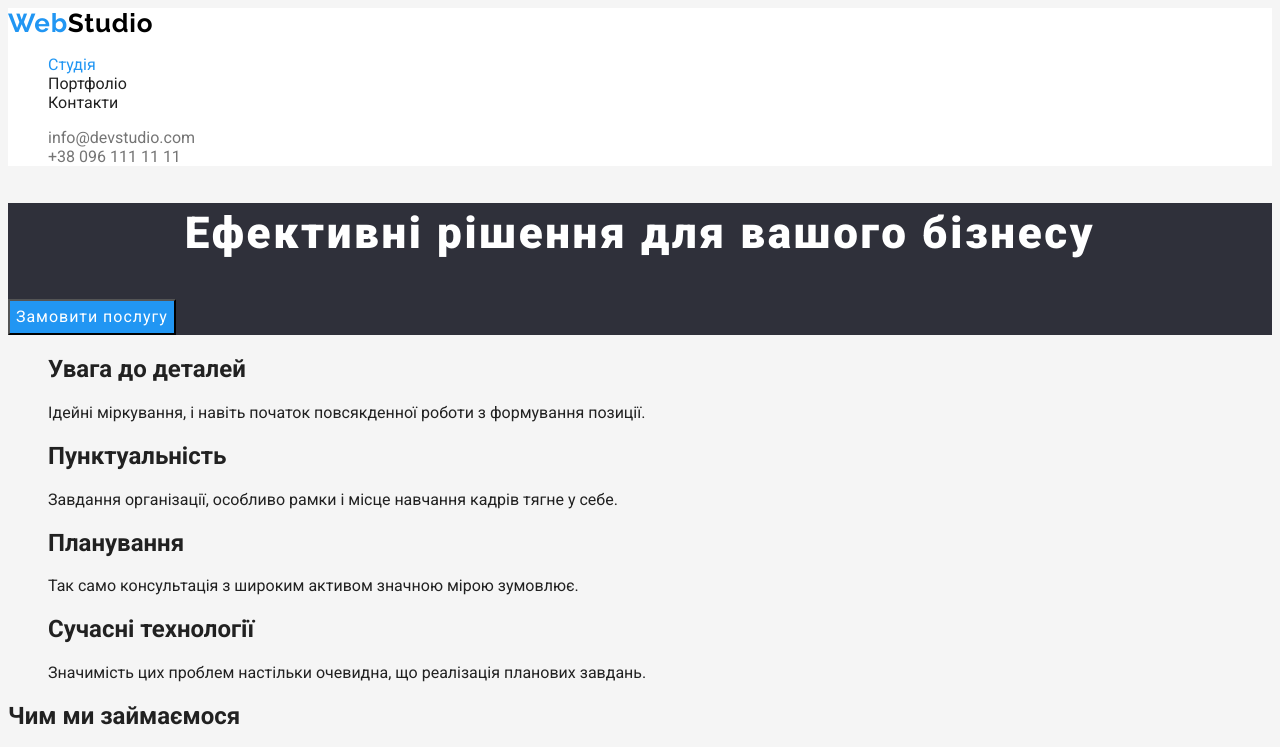
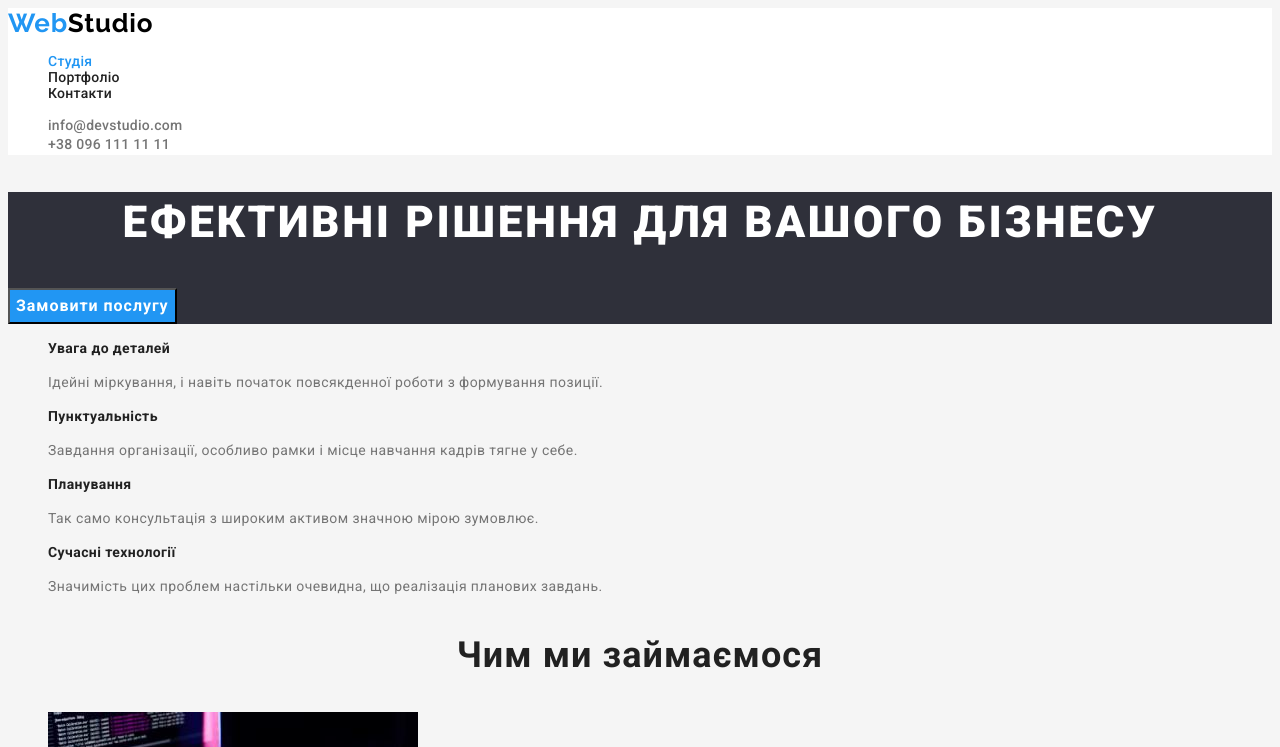
Before and after one commit to MykhailoYacenko/goit-markup-hw-02, a plain HTML site: page index.html in a window 1280 px wide. Shown: the top 747 px of the page. Drawn offline with Linux system fonts and the light colour scheme.

Commit message:
styles added/ fixed.Classes added

```diff
--- a/index.html
+++ b/index.html
@@ -3,7 +3,6 @@
   <head>
     <meta charset="utf-8" />
     <title lang="en">WebStudio</title>
-
     <link rel="preconnect" href="https://fonts.googleapis.com" />
     <link rel="preconnect" href="https://fonts.gstatic.com" crossorigin />
     <link
@@ -55,30 +54,30 @@
       </section>
       <section>
         <h2 hidden>Особливості</h2>
-        <ul class="list">
+        <ul class="feature list">
           <li>
-            <h2>Увага до деталей</h2>
-            <p>
+            <h3 class="feature-title">Увага до деталей</h3>
+            <p class="feature-description">
               Ідейні міркування, і навіть початок повсякденної роботи з
               формування позиції.
             </p>
           </li>
           <li>
-            <h2>Пунктуальність</h2>
-            <p>
+            <h3 class="feature-title">Пунктуальність</h3>
+            <p class="feature-description">
               Завдання організації, особливо рамки і місце навчання кадрів тягне
               у себе.
             </p>
           </li>
           <li>
-            <h2>Планування</h2>
-            <p>
+            <h3 class="feature-title">Планування</h3>
+            <p class="feature-description">
               Так само консультація з широким активом значною мірою зумовлює.
             </p>
           </li>
           <li>
-            <h2>Сучасні технології</h2>
-            <p>
+            <h3 class="feature-title">Сучасні технології</h3>
+            <p class="feature-description">
               Значимість цих проблем настільки очевидна, що реалізація планових
               завдань.
             </p>
@@ -86,7 +85,7 @@
         </ul>
       </section>
       <section>
-        <h2>Чим ми займаємося</h2>
+        <h3 class="work-title">Чим ми займаємося</h3>
         <ul class="workingprocess list">
           <li>
             <img
@@ -115,7 +114,7 @@
         </ul>
       </section>
       <section class="team">
-        <h3>Наша команда</h3>
+        <h3 class="team-title">Наша команда</h3>
         <ul class="team-member list">
           <li>
             <img
@@ -170,7 +169,7 @@
             <a
               href="https://www.google.com/maps/place/%D0%B1%D1%83%D0%BB%D1%8C%D0%B2%D0%B0%D1%80+%D0%9B%D0%B5%D1%81%D1%96+%D0%A3%D0%BA%D1%80%D0%B0%D1%97%D0%BD%D0%BA%D0%B8,+26,+%D0%9A%D0%B8%D1%97%D0%B2,+%D0%A3%D0%BA%D1%80%D0%B0%D1%97%D0%BD%D0%B0,+02000/@50.4265397,30.5374631,17z/data=!4m13!1m7!3m6!1s0x40d4cf0e033ecbe9:0x57a4dffefec77da0!2z0LHRg9C70YzQstCw0YAg0JvQtdGB0ZYg0KPQutGA0LDRl9C90LrQuCwgMjYsINCa0LjRl9CyLCDQo9C60YDQsNGX0L3QsCwgMDIwMDA!3b1!8m2!3d50.4265807!4d30.5383858!3m4!1s0x40d4cf0e033ecbe9:0x57a4dffefec77da0!8m2!3d50.4265807!4d30.5383858"
               target="_blank"
-              class="geo link"
+              class="bot-contact geo link"
               >Київ, пр-т Лесі Українки, 26</a
             >
           </li>
--- a/styles/index.css
+++ b/styles/index.css
@@ -7,6 +7,7 @@
   --primary-button-color: #2196f3;
   --primary-button-accent-text-color: #ffffff;
   --primary-background-button-color: #f5f4fa;
+  --teamsection-background-color: #f5f4fa;
 }
 /*HEADER*/
 .list {
@@ -15,13 +16,23 @@
 .link {
   text-decoration: none;
 }
+
 .top-nav .link {
+  font-family: "Roboto", sans-serif;
+  font-style: normal;
+  font-size: 14px;
+  font-weight: 500;
   color: var(--primary-text-color);
+  line-height: calc(16 / 14);
+  letter-spacing: 0.02em;
+  text-align: left;
+  vertical-align: top;
 }
 .link:hover,
 .link:focus {
   color: var(--accent-color);
 }
+
 .top {
   background-color: var(--primary-background-color);
 }
@@ -36,35 +47,47 @@
   color: #000000;
   text-decoration: none;
   letter-spacing: 0.03em;
+  text-align: center;
+  vertical-align: top;
 }
 .first-half-logo-title {
   color: var(--accent-color);
 }
 .top-contact {
+  font-family: "Roboto", sans-serif;
+  font-size: 14px;
+  font-weight: 500;
+  line-height: calc(16 / 14);
   color: var(--paragraph-text-color);
+  text-align: left;
+  vertical-align: top;
+  letter-spacing: 0.02em;
 }
 /*MAIN*/
 .hero {
   background-color: var(--secondary-background-color);
 }
 .hero-title {
+  font-family: "Roboto", sans-serif;
+  font-size: 44px;
+  font-weight: 900;
   color: var(--primary-background-color);
-  font-weight: 900;
-  font-family: "Roboto", sans-serif;
-  font-style: "black";
-  font-size: 44px;
   line-height: calc(60 / 44);
+  letter-spacing: 0.06em;
   text-align: center;
-  letter-spacing: 0.06em;
+  text-transform: uppercase;
 }
 
 .hero-button {
-  color: var(--primary-background-color);
-  background-color: #2196f3;
   font-family: "Roboto", sans-serif;
   font-size: 16px;
+  font-weight: 700;
   line-height: calc(30 / 16);
+  color: var(--primary-background-color);
+  background-color: var(--primary-button-color);
   letter-spacing: 0.06em;
+  text-align: center;
+  vertical-align: middle;
 }
 .hero-button:active {
   color: #188ce8;
@@ -75,16 +98,45 @@
   background-color: var(--primary-button-color);
   cursor: pointer;
 }
-
+.feature-title {
+  font-family: "Roboto", sans-serif;
+  font-size: 14px;
+  font-weight: 700;
+  line-height: calc(16 / 14);
+  text-align: left;
+  vertical-align: top;
+  letter-spacing: 0.03em;
+}
+.feature-description {
+  font-family: "Roboto", sans-serif;
+  font-size: 14px;
+  line-height: calc(24 / 14);
+  color: var(--paragraph-text-color);
+  text-align: left;
+  vertical-align: top;
+  letter-spacing: 0.03em;
+}
+.team-title,
+.work-title {
+  font-family: "Roboto", sans-serif;
+  font-size: 36px;
+  font-weight: 700;
+  line-height: calc(42 / 36);
+  text-align: center;
+  vertical-align: top;
+  letter-spacing: 0.03em;
+}
 .team {
-  background-color: #f5f4fa;
+  background-color: var(--teamsection-background-color);
 }
 .team-member-name {
   color: var(--primary-text-color);
   font-family: "Roboto", sans-serif;
   font-size: 16px;
+  font-weight: 500;
   line-height: calc(19 / 16);
   text-align: center;
+  vertical-align: top;
   letter-spacing: 0.03em;
 }
 .team-member-post {
@@ -93,6 +145,7 @@
   font-size: 16px;
   line-height: calc(19 / 16);
   text-align: center;
+  vertical-align: top;
   letter-spacing: 0.03em;
 }
 
@@ -102,20 +155,26 @@
 }
 .bot-logo {
   font-family: "Raleway", sans-serif;
-  font-style: "Bold";
   font-size: 26px;
   font-weight: 700;
   line-height: calc(31 / 26);
   color: var(--primary-background-color);
   text-decoration: none;
   letter-spacing: 0.03em;
+  text-align: left;
+  vertical-align: top;
 }
 .bottom {
   background-color: var(--secondary-background-color);
 }
-.geo {
+.bot-contact {
+  font-family: "Roboto", sans-serif;
+  font-size: 14px;
+  line-height: calc(24 / 14);
+  text-align: center;
+  vertical-align: top;
+  color: rgba(255, 255, 255, 0.6);
+}
+.bot-contact.geo {
   color: var(--primary-background-color);
 }
-.bot-contact {
-  color: rgba(255, 255, 255, 0.6);
-}
--- a/styles/portfolio.css
+++ b/styles/portfolio.css
@@ -8,21 +8,30 @@
   --primary-button-accent-text-color: #ffffff;
   --primary-background-button-color: #f5f4fa;
 }
+/*HEADER*/
 .list {
   list-style: none;
 }
 .link {
   text-decoration: none;
 }
+.top {
+  background-color: var(--primary-background-color);
+}
 .top-nav .link {
+  font-family: "Roboto", sans-serif;
+  font-style: normal;
+  font-size: 14px;
+  font-weight: 500;
+  line-height: calc(16 / 14);
   color: var(--primary-text-color);
+  letter-spacing: 0.02em;
+  text-align: left;
+  vertical-align: top;
 }
 .link:hover,
 .link:focus {
   color: var(--accent-color);
-}
-.top {
-  background-color: var(--primary-background-color);
 }
 .top-nav .link.current {
   color: var(--accent-color);
@@ -40,15 +49,25 @@
   color: var(--accent-color);
 }
 .top-contact {
+  font-family: "Roboto", sans-serif;
+  font-size: 14px;
+  font-weight: 500;
+  line-height: calc(16 / 14);
   color: var(--paragraph-text-color);
+  text-align: left;
+  vertical-align: top;
+  letter-spacing: 0.02em;
 }
-
+/*MAIN*/
 .button-filter {
-  color: var(--primary-text-color);
-  background-color: var(--primary-background-button-color);
   font-family: "Roboto", sans-serif;
   font-size: 16px;
   line-height: calc(26 / 16);
+  font-weight: 500;
+  color: var(--primary-text-color);
+  background-color: var(--primary-background-button-color);
+  text-align: center;
+  vertical-align: top;
   letter-spacing: 0.03em;
 }
 .button-filter:hover,
@@ -60,36 +79,50 @@
 .workexample-description {
   font-family: "Roboto", sans-serif;
   font-size: 18px;
+  line-height: calc(36 / 18);
   font-weight: 700;
-  line-height: calc(36 / 18);
+  text-align: left;
+  vertical-align: top;
+  letter-spacing: 0.06em;
 }
 
 .workexample-title {
+  font-family: "Roboto", sans-serif;
+  line-height: calc(30 / 16);
   color: var(--paragraph-text-color);
-  font-family: "Roboto", sans-serif;
-  font-size: 16;
-  line-height: calc(30 / 16);
-  letter-spacing: 0.03;
+  letter-spacing: 0.03em;
+  text-align: left;
+  vertical-align: top;
+}
+/*FOOTER*/
+.bot-contacts {
+  font-style: normal;
+}
+.bottom {
+  background-color: var(--secondary-background-color);
 }
 .bot-contacts {
   font-style: normal;
 }
 .bot-logo {
   font-family: "Raleway", sans-serif;
-  font-style: "Bold";
   font-size: 26px;
   font-weight: 700;
   line-height: calc(31 / 26);
   color: var(--primary-background-color);
   text-decoration: none;
   letter-spacing: 0.03em;
+  text-align: left;
+  vertical-align: top;
 }
-.bottom {
-  background-color: var(--secondary-background-color);
+.bot-contact {
+  font-family: "Roboto", sans-serif;
+  font-size: 14px;
+  line-height: calc(24 / 14);
+  text-align: center;
+  vertical-align: top;
+  color: rgba(255, 255, 255, 0.6);
 }
-.geo {
+.bot-contact.geo {
   color: var(--primary-background-color);
 }
-.bot-contact {
-  color: rgba(255, 255, 255, 0.6);
-}
```
Also changed, not shown: portfolio.html (+1 -1 lines).
